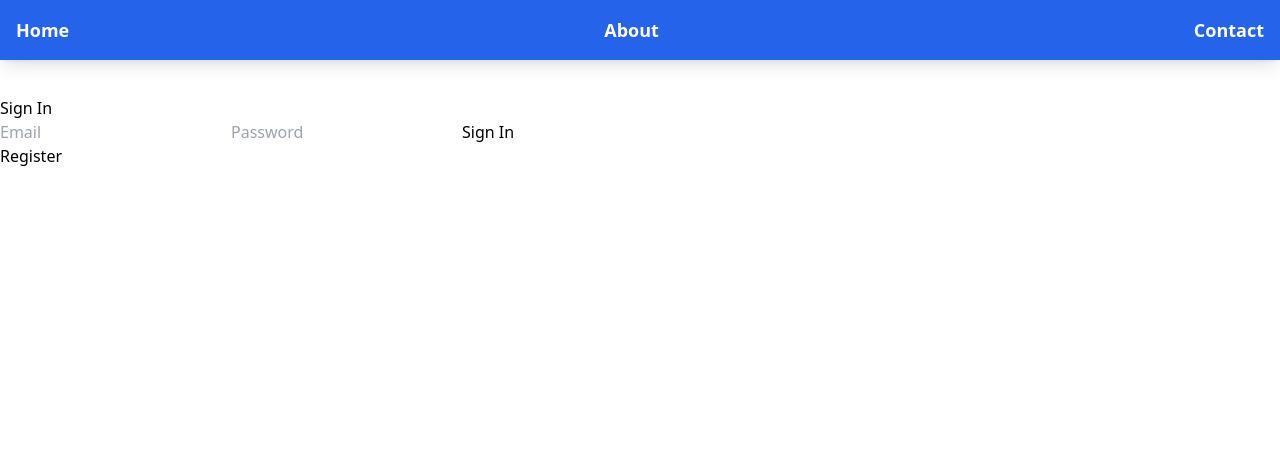
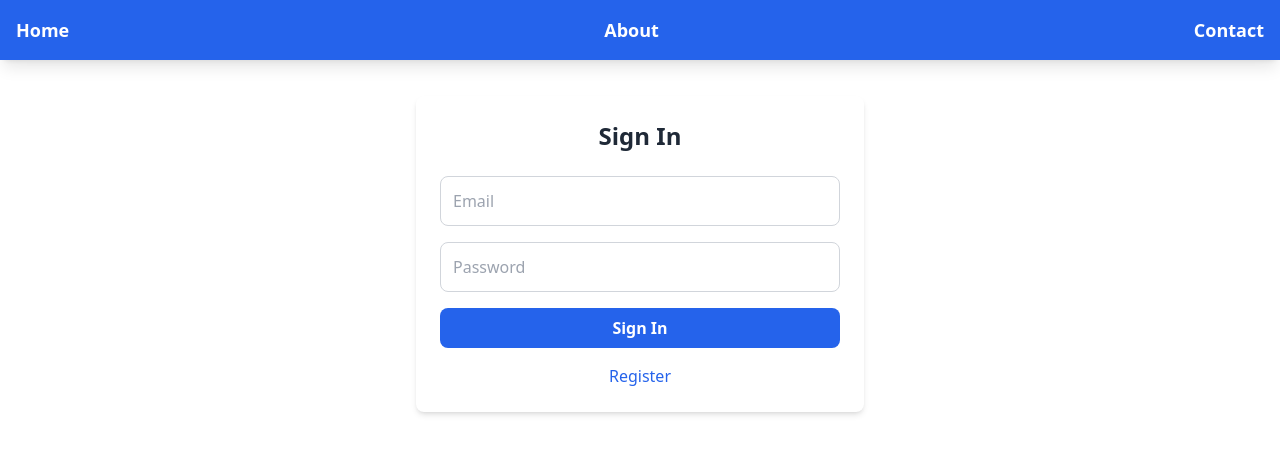
Before and after one commit to JesperWicklund/nordic-expv2, a Next.js app: page /signin in a window 1280 px wide. Shown: the top 454 px of the page. Built offline with nearby package versions, Linux system fonts and the light colour scheme; no server answers.

Commit message:
update auth design

```diff
--- a/src/app/profile/page.tsx
+++ b/src/app/profile/page.tsx
@@ -1,21 +1,24 @@
 'use client'
 import React, { useEffect, useState } from 'react'
 import { supabase } from '../../../lib/supabaseClient'
+import Link from 'next/link'
 
+interface User {
+  email?: string;
+}
 
-
-export default function profile() {
-  const [user, setUser] = useState(null)
+export default function Profile() {
+  const [user, setUser] = useState<User | null>(null)
 
   useEffect(() => {
     const getUserSession = async () => {
-      const {data } = await supabase.auth.getSession()
+      const { data } = await supabase.auth.getSession()
       setUser(data?.session?.user || null)
     };
 
     getUserSession()
 
-    const {data: authListener} = supabase.auth.onAuthStateChange((_event, session) => {
+    const { data: authListener } = supabase.auth.onAuthStateChange((_event, session) => {
       setUser(session?.user || null)
     })
 
@@ -29,18 +32,31 @@ export default function profile() {
     setUser(null); // Reset user state on sign-out
   };
 
-
   return (
-    <div>
-      <h2>Profile</h2>
+    <div className="max-w-md mx-auto p-6 bg-white rounded-lg shadow-md">
+  <h2 className="text-2xl font-semibold text-gray-800 mb-4">Profile</h2>
   {user ? (
     <>
-          <p>Welcome, {user.email}</p>
-          <button onClick={handleSignOut}>Sign Out</button>
+      <p className="text-gray-700 mb-4">Welcome, <span className="font-bold">{user.email}</span></p>
+      <button
+        onClick={handleSignOut}
+        className="w-full bg-red-600 text-white font-semibold py-2 rounded-lg hover:bg-red-700 transition duration-300"
+      >
+        Sign Out
+      </button>
     </>
   ) : (
-        <p>You are not signed in.</p>
+    <>
+      <p className="text-gray-700 mb-4">You are not signed in.</p>
+      <Link
+        className="w-full bg-blue-600 text-white text-center py-2 px-2 rounded-lg hover:bg-blue-700 transition duration-300"
+        href="/signin"
+      >
+        Sign In
+      </Link>
+    </>
   )}
 </div>
+
   )
 }
--- a/src/app/signin/page.tsx
+++ b/src/app/signin/page.tsx
@@ -27,24 +27,41 @@ const SignIn: React.FC = () => {
   };
 
   return (
-    <div>
-      <h2>Sign In</h2>
+    <div className="max-w-md mx-auto p-6 bg-white rounded-lg shadow-md">
+  <h2 className="text-2xl font-semibold text-gray-800 mb-6 text-center">Sign In</h2>
+
   <input
     type="email"
     placeholder="Email"
     value={email}
     onChange={(e) => setEmail(e.target.value)}
+    className="w-full p-3 mb-4 border border-gray-300 rounded-lg focus:outline-none focus:ring-2 focus:ring-blue-500"
   />
+
   <input
     type="password"
     placeholder="Password"
     value={password}
     onChange={(e) => setPassword(e.target.value)}
+    className="w-full p-3 mb-4 border border-gray-300 rounded-lg focus:outline-none focus:ring-2 focus:ring-blue-500"
   />
-      <button onClick={handleSignIn}>Sign In</button>
-      <p>{message}</p>
-      <a href="/signup">Register</a>
+
+  <button
+    onClick={handleSignIn}
+    className="w-full bg-blue-600 text-white font-semibold py-2 rounded-lg hover:bg-blue-700 transition duration-300"
+  >
+    Sign In
+  </button>
+
+  {message && <p className="mt-4 text-red-500 text-center">{message}</p>}
+
+  <p className="mt-4 text-center">
+    <a href="/signup" className="text-blue-600 hover:underline">
+      Register
+    </a>
+  </p>
 </div>
+
   );
 };
 
--- a/src/app/signup/page.tsx
+++ b/src/app/signup/page.tsx
@@ -52,25 +52,38 @@ const SignUp: React.FC = () => {
     };
 
     return (
-        <div>
-            <h2>Sign Up</h2>
+        <div className="max-w-md mx-auto p-6 bg-white rounded-lg shadow-md">
+  <h2 className="text-2xl font-semibold text-gray-800 mb-6 text-center">Sign Up</h2>
+
   <input
     type="email"
     placeholder="Email"
     value={email}
     onChange={(e) => setEmail(e.target.value)}
+    className="w-full p-3 mb-4 border border-gray-300 rounded-lg focus:outline-none focus:ring-2 focus:ring-blue-500"
   />
+
   <input
     type="password"
     placeholder="Password"
     value={password}
     onChange={(e) => setPassword(e.target.value)}
+    className="w-full p-3 mb-4 border border-gray-300 rounded-lg focus:outline-none focus:ring-2 focus:ring-blue-500"
   />
-            <button onClick={handleSignUp} disabled={isLoading}>
+
+  <button
+    onClick={handleSignUp}
+    disabled={isLoading}
+    className={`w-full bg-blue-600 text-white font-semibold py-2 rounded-lg
+                ${isLoading ? 'cursor-not-allowed opacity-50' : 'hover:bg-blue-700'}
+                transition duration-300`}
+  >
     {isLoading ? "Signing Up..." : "Sign Up"}
   </button>
-            <p>{message}</p>
+
+  {message && <p className="mt-4 text-red-500 text-center">{message}</p>}
 </div>
+
     );
 };
 
```
Lines whose indentation alone changed are shown as unchanged.
